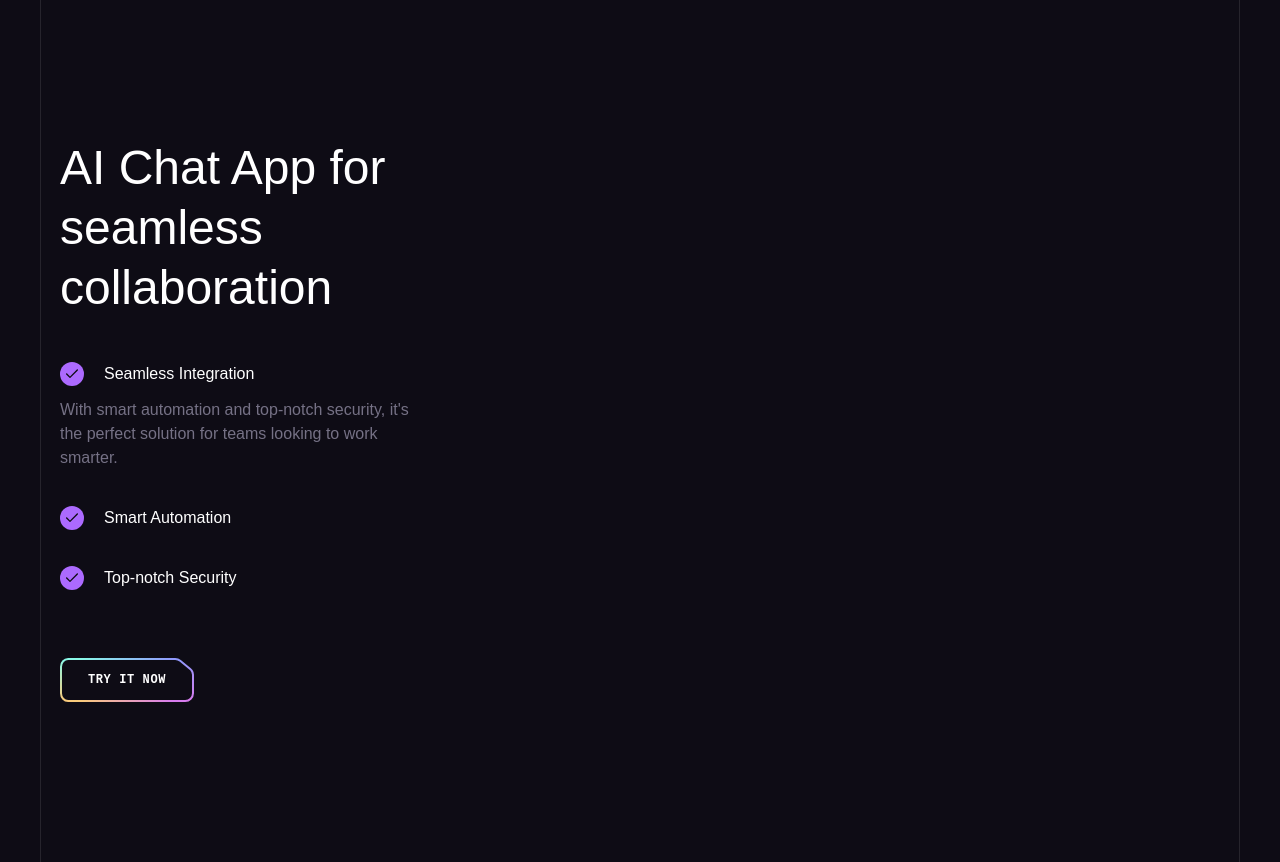
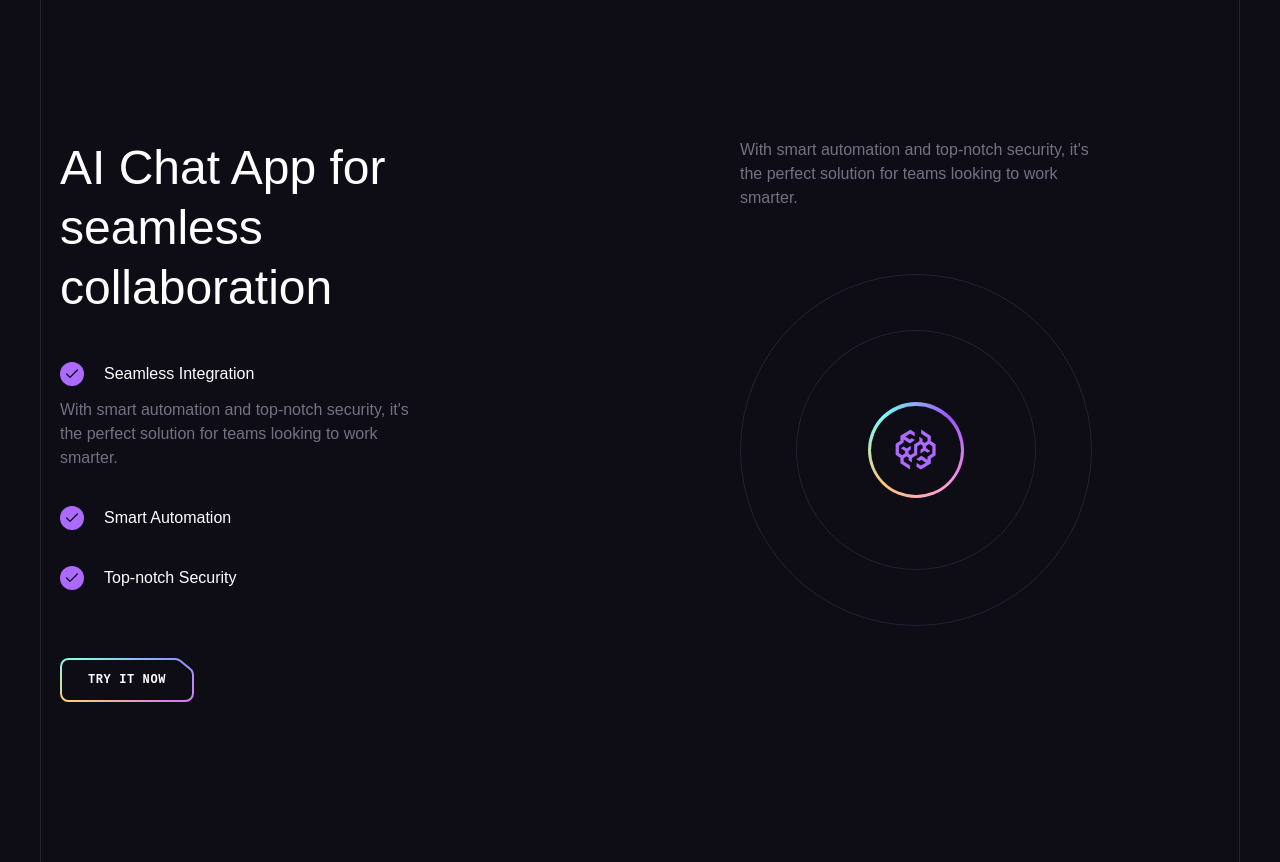
Before and after one commit to samirzjadhav/brainwave-web, a React (Create React App) app: page / in a window 1280 px wide. Shown: the part 3140-4002 px from the top of the page. Built offline with nearby package versions, Linux system fonts and the light colour scheme.

Commit message:
feat: added right side circle on the collaboration section style

```diff
--- a/src/components/Collaboration.js
+++ b/src/components/Collaboration.js
@@ -1,7 +1,7 @@
 import React from "react";
 import Section from "./Section";
-import { collabContent } from "../constant";
-import { check } from "../assets";
+import { collabApps, collabContent, collabText } from "../constant";
+import { brainwaveSymbol, check } from "../assets";
 import Button from "./Button";
 
 const Collaboration = () => {
@@ -27,6 +27,33 @@
           </ul>
           <Button>Try it Now</Button>
         </div>
+        <div className="lg:ml-auto xl:w-[38rem]">
+          <p className="body-2 mb-4 text-n-4 md:mb-16 ld:mb-32 lg:w-[22rem] lg:mx-auto">
+            {collabText}
+          </p>
+
+          <div className="relative left-1/2 flex w-[22rem] aspect-square border border-n-6 rounded-full -translate-x-1/2 scale:75 md:scale-100">
+            <div className="flex w-60 aspect-square m-auto border border-n-6 rounded-full">
+              <div className="w-[6rem] aspect-square m-auto p-[0.2rem] bg-conic-gradient rounded-full">
+                <div className="flex items-center justify-center w-full h-full bg-n-8 rounded-full">
+                  <img
+                    src={brainwaveSymbol}
+                    alt="brainwave"
+                    width={48}
+                    height={48}
+                  />
+                </div>
+              </div>
+            </div>
+            <ul>
+              {collabApps.map((item, app) => (
+                <li key={app.id}>
+                  <div className=""></div>
+                </li>
+              ))}
+            </ul>
+          </div>
+        </div>
       </div>
     </Section>
   );
```
